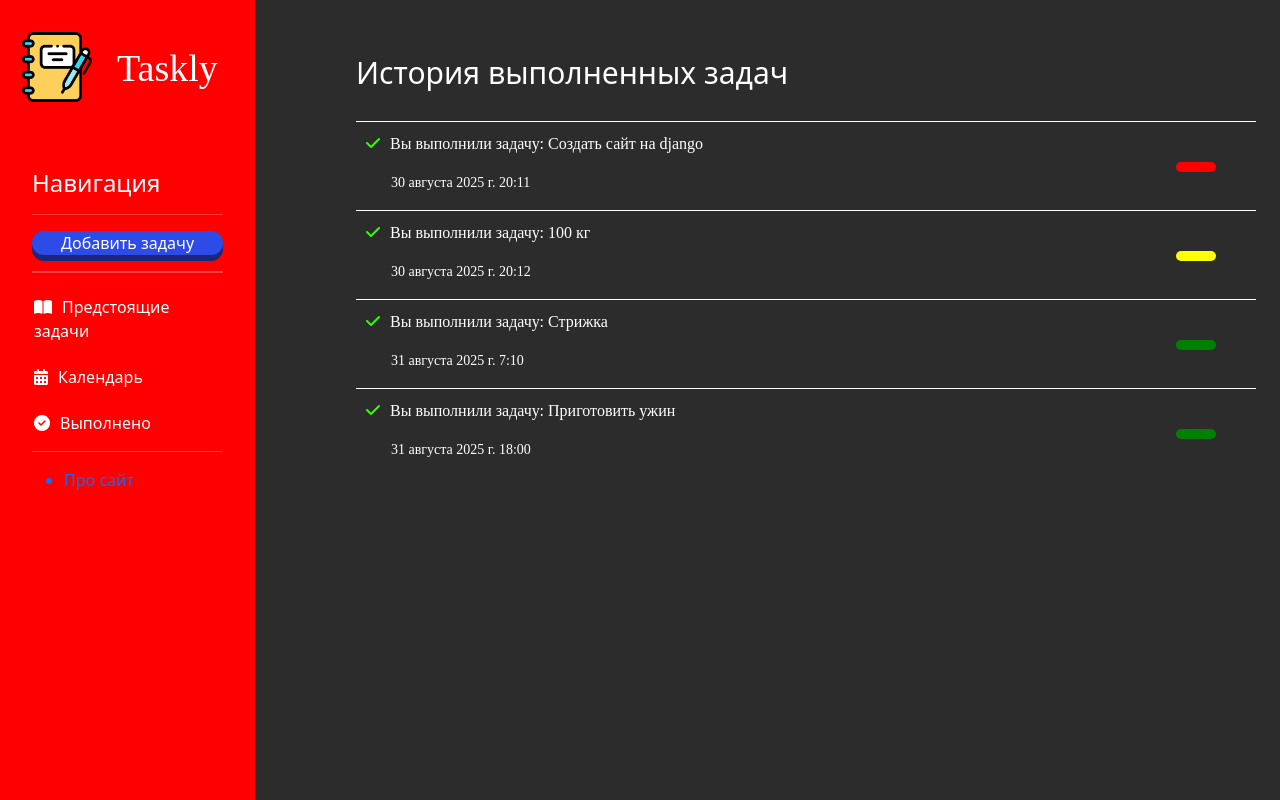
After one commit to sonofsun61/TasksTracker, a Django app: page /completed_tasks/ in a window 1280 px wide; the page is wider, and only the part inside the window is pictured. The commit adds this page. Run offline with Django 5.2, Linux system fonts and the light colour scheme; a user stored in the database is signed in; data comes from the database, SQL or seed files in the repository; both versions use the stored data as it was after the commit.

Commit message:
Add files via upload

```diff
--- a/todo_site/todo_app/models.py
+++ b/todo_site/todo_app/models.py
@@ -24,6 +24,7 @@
     created_at = models.DateTimeField(auto_now_add=True)
     deadline = models.DateTimeField('Дедлайн задачи')
     done = models.BooleanField('Задача выполнена', default=False)
+    completion_time = models.DateTimeField('Задача выполнена в:', null=True, blank=True)
 
     def __str__(self):
         return self.task
--- a/todo_site/todo_app/static/todo_app/css/aside.css
+++ b/todo_site/todo_app/static/todo_app/css/aside.css
@@ -33,26 +33,36 @@
     font-size: 24px;
 }
 
-.aside__rest-buttons,
-.aside__add-new-task,
-.aside__about {
-    font-size: 16px;
+.aside__rest-buttons {
     color: #fff;
     display: block;
     margin-top: 22px;
     margin-left: -30px;
     width: 100%;
     transition: transform .5s ease;
-    background-color: rgb(255, 56, 86);
-    font-size: 14px;
-    box-shadow: rgb(201, 46, 70) 0px 4px 0px 0px;
+    font-size: 16px;
     color: white;
     cursor: pointer;
-    border-radius: 6px;
     border: 0;
-    letter-spacing: 1.5px;
+    text-align: left;
+}
+
+ul i {
+    margin-right: 10px;
+}
+
+.aside__add-new-task {
+    display: block;
+    width: 100%;
+    background-color: #2c4be7;
+    border-radius: 20px;
+    box-shadow: #18287c 0px 6px 0px 0px;
     text-align: center;
+    cursor: pointer;
+    transition: transform .5s ease;
 }
+
+.aside__about {}
 
 aside a {
     text-decoration: none;
--- /dev/null
+++ b/todo_site/todo_app/static/todo_app/css/completed.css
@@ -0,0 +1,67 @@
+.main__tasks-area {
+    position: relative;
+    left: 100px;
+    top: 60px;
+    width: 900px;
+    max-height: 90vh;
+    overflow-y: auto;
+    overflow-x: hidden;
+}
+
+.main__tasks-area::-webkit-scrollbar {
+    width: 1px;
+}
+
+.main__p {
+    position: relative;
+    left: 100px;
+    top: 50px;
+    color: white;
+    font-size: 30px;
+}
+
+.main__tasks-area__task-container {
+    position: relative;
+    width: 100%;
+    text-align: left;
+    border-top: 1px solid white;
+    color: white;
+    font-family: Lobster;
+    padding-left: 10px;
+    padding-top: 10px;
+    padding-bottom: 1px;
+}
+
+#main__tasks-area__task-container__checkmark {
+    margin-right: 10px;
+    color: rgb(51, 255, 0);
+}
+
+.main__tasks-area__task-container__task-completion-time {
+    margin-left: 25px;
+    font-size: 14px;
+}
+
+.priority-low,
+.priority-medium,
+.priority-high {
+    display: block;
+    float: right;
+    height: 10px;
+    width: 40px;
+    margin-top: 30px;
+    margin-right: 40px;
+    border-radius: 8px;
+}
+
+.priority-low {
+    background: green;
+}
+
+.priority-medium {
+    background: yellow;
+}
+
+.priority-high {
+    background: red;
+}
--- a/todo_site/todo_app/static/todo_app/js/complete_task.js
+++ b/todo_site/todo_app/static/todo_app/js/complete_task.js
@@ -1,7 +1,6 @@
 document.addEventListener('DOMContentLoaded', function () {
     const checkboxes = document.querySelectorAll('.main__old-checkbox__checkbox');
 
-    // Функция для получения CSRF токена из meta тега
     function getCSRFToken() {
         return document.querySelector('meta[name="csrf-token"]').getAttribute('content');
     }
@@ -28,7 +27,8 @@
                         'X-CSRFToken': getCSRFToken(),
                     },
                     body: JSON.stringify({
-                        'done': true
+                        'done': true,
+                        'completion_time': new Date().toISOString()
                     })
                 })
                     .catch(error => {
--- /dev/null
+++ b/todo_site/todo_app/static/todo_app/js/edit_task.js
@@ -0,0 +1,6 @@
+document.addEventListener('DOMContentLoaded', function () {
+    document.getElementById('EditIcon').addEventListener('click', function () {
+        document.querySelector('editForm').style.display = 'block';
+        document.querySelector('.main__task-list').style.display = 'none';
+    })
+})
--- /dev/null
+++ b/todo_site/todo_app/templates/todo_app/completed.html
@@ -0,0 +1,35 @@
+{% extends 'todo_app/layout.html' %}
+{% load static %}
+
+{% block head %}
+<meta name="csrf-token" content="{{ csrf_token }}">
+<meta charset="UTF-8">
+<meta name="viewport" content="width=device-width, initial-scale=1.0">
+<title>Главная страница</title>
+<link rel="stylesheet" href="https://cdn.jsdelivr.net/npm/bootstrap@5.3.3/dist/css/bootstrap.min.css">
+<link rel="stylesheet" href="https://cdnjs.cloudflare.com/ajax/libs/font-awesome/6.4.0/css/all.min.css">
+<link rel="stylesheet" href="{% static 'todo_app/css/aside.css' %}">
+<link rel="stylesheet" href="{% static 'todo_app/css/completed.css' %}">
+{% endblock %}
+
+{% block content %}
+<noscript>Необходимо включить Javascript в вашем браузере</noscript>
+<div class="main">
+    <p class="main__p">История выполненных задач</p>
+    {% if tasks %}
+    {% for task in tasks %}
+    <div class="main__tasks-area">
+        <div class="main__tasks-area__task-container">
+            <div class="priority-item {{ task.priority_class }}"></div>
+            <p class="main__tasks-area__task-container__task-name"><i class="fa-solid fa-check"
+                    id="main__tasks-area__task-container__checkmark"></i>Вы выполнили задачу:
+                {{task.task}}</p>
+            <p class="main__tasks-area__task-container__task-completion-time">{{task.completion_time}}</p>
+        </div>
+    </div>
+    {% endfor %}
+    {% else %}
+    <p>У вас пока нет выполненных задач</p>
+    {% endif %}
+</div>
+{% endblock %}
--- a/todo_site/todo_app/templates/todo_app/layout.html
+++ b/todo_site/todo_app/templates/todo_app/layout.html
@@ -16,20 +16,17 @@
         <span class="logo">Taskly</span>
         <h3>Навигация</h3>
         <hr>
+        <li class="aside__add-new-task" id="addTaskBtn">Добавить задачу</li>
+        <hr>
         <ul>
-            <li class="aside__add-new-task" id="addTaskBtn">Добавить задачу
-            </li>
             <a href="{% url 'home' %}">
-                <li class="aside__rest-buttons">Предстоящие задачи</li>
+                <li class="aside__rest-buttons"><i class="fa-solid fa-book-open"></i>Предстоящие задачи</li>
             </a>
             <a href="{% static '' %}">
-                <li class="aside__rest-buttons">Сегодня</li>
+                <li class="aside__rest-buttons"><i class="fa-solid fa-calendar-days"></i>Календарь</li>
             </a>
-            <a href="{% static '' %}">
-                <li class="aside__rest-buttons">Календарь</li>
-            </a>
-            <a href="{% static '' %}">
-                <li class="aside__rest-buttons">Выполнено</li>
+            <a href="{% url 'completed_tasks' %}">
+                <li class="aside__rest-buttons"><i class="fa-solid fa-circle-check"></i>Выполнено</li>
             </a>
         </ul>
         <hr>
--- a/todo_site/todo_app/views.py
+++ b/todo_site/todo_app/views.py
@@ -3,10 +3,32 @@
 from django.shortcuts import redirect
 from .forms import CustomUserCreationForm
 from .models import Tasks
+from django.utils import timezone
 from django.contrib.auth.decorators import login_required
 
 def start_page(request):
     return render(request, 'todo_app/start_page.html')
+
+def user_login(request):
+    if request.POST:
+        username = request.POST['username']
+        password = request.POST['password']
+        user = authenticate(request, username=username, password=password)
+        if user is not None:
+            login(request, user=user)
+            return redirect('home')
+    return render(request, 'todo_app/login.html')
+
+def signup(request):
+    if request.method == 'POST':
+        form = CustomUserCreationForm(request.POST)
+        if form.is_valid():
+            user = form.save()
+            login(request, user)
+            return redirect('home')
+    else:
+        form = CustomUserCreationForm()
+    return render(request, 'todo_app/signup.html', {'form': form})
 
 @login_required
 def home(request):
@@ -33,32 +55,23 @@
 def about(request):
     return render(request, 'todo_app/about.html')
 
-def user_login(request):
-    if request.POST:
-        username = request.POST['username']
-        password = request.POST['password']
-        user = authenticate(request, username=username, password=password)
-        if user is not None:
-            login(request, user=user)
-            return redirect('home')
-    return render(request, 'todo_app/login.html')
-
-def signup(request):
-    if request.method == 'POST':
-        form = CustomUserCreationForm(request.POST)
-        if form.is_valid():
-            user = form.save()
-            login(request, user)
-            return redirect('home')
-    else:
-        form = CustomUserCreationForm()
-    return render(request, 'todo_app/signup.html', {'form': form})
-
 @login_required
 def complete_task_ajax(request, task_id):
     if request.method == 'POST':
         task = get_object_or_404(Tasks, id=task_id, author=request.user)
         task.done = True
+        task.completion_time = timezone.now()
         task.save()
         return JsonResponse({'status': 'success', 'message': 'Task completed'})
     return JsonResponse({'status': 'error', 'message': 'Invalid request method'})
+
+@login_required
+def completed_tasks(request):
+    user_tasks = Tasks.objects.filter(author=request.user, done=True)
+    return render(request, 'todo_app/completed.html', {'tasks': user_tasks})
+
+@login_required
+def today(request):
+    today = timezone.now().date()
+    user_tasks = Tasks.objects.filter(author=request.user, done=False, deadline__date=today)
+    return render(request, 'todo_app/today.html', {'tasks': user_tasks})
--- a/todo_site/todo_site/urls.py
+++ b/todo_site/todo_site/urls.py
@@ -12,6 +12,8 @@
     path('signup/', views.signup, name='signup'),
     path('home/', views.home, name='home'),
     path('about/', views.about, name='about'),
+    path('completed_tasks/', views.completed_tasks, name='completed_tasks'),
     path('complete-task/<int:task_id>/', views.complete_task_ajax, name='complete_task_ajax'),
+    path('today/', views.today, name='today'),
 
 ] + static(settings.STATIC_URL, document_root=settings.STATIC_ROOT)
```
Also changed, not shown: todo_site/todo_app/static/todo_app/css/home.css (+58 -38 lines), todo_site/todo_app/templates/todo_app/about.html (+1 -8 lines), todo_site/todo_app/templates/todo_app/home.html (+8 -6 lines), todo_site/db.sqlite3, todo_site/todo_app/migrations/0007_tasks_completion_time.py (added), todo_site/todo_app/migrations/0008_alter_tasks_completion_time.py (added).
